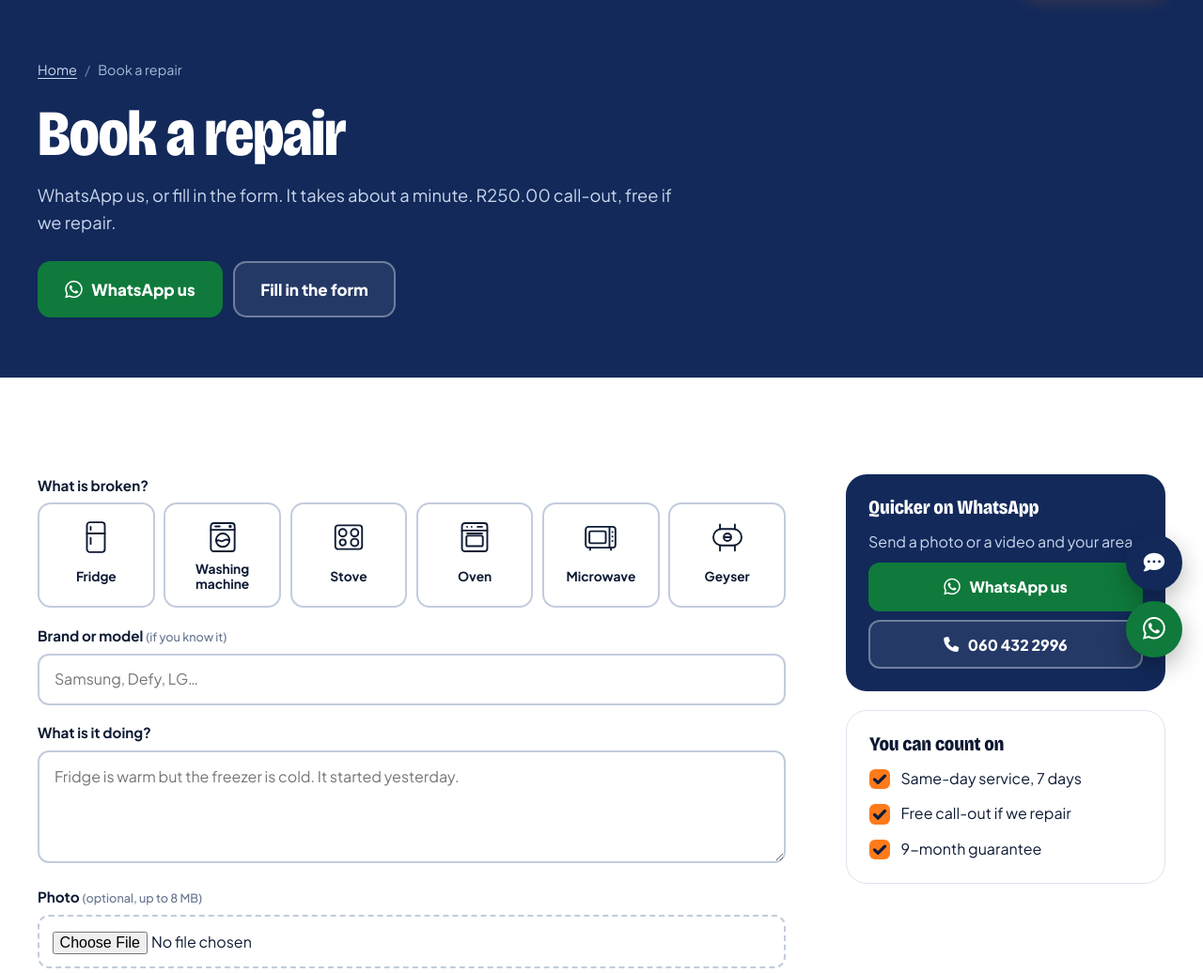
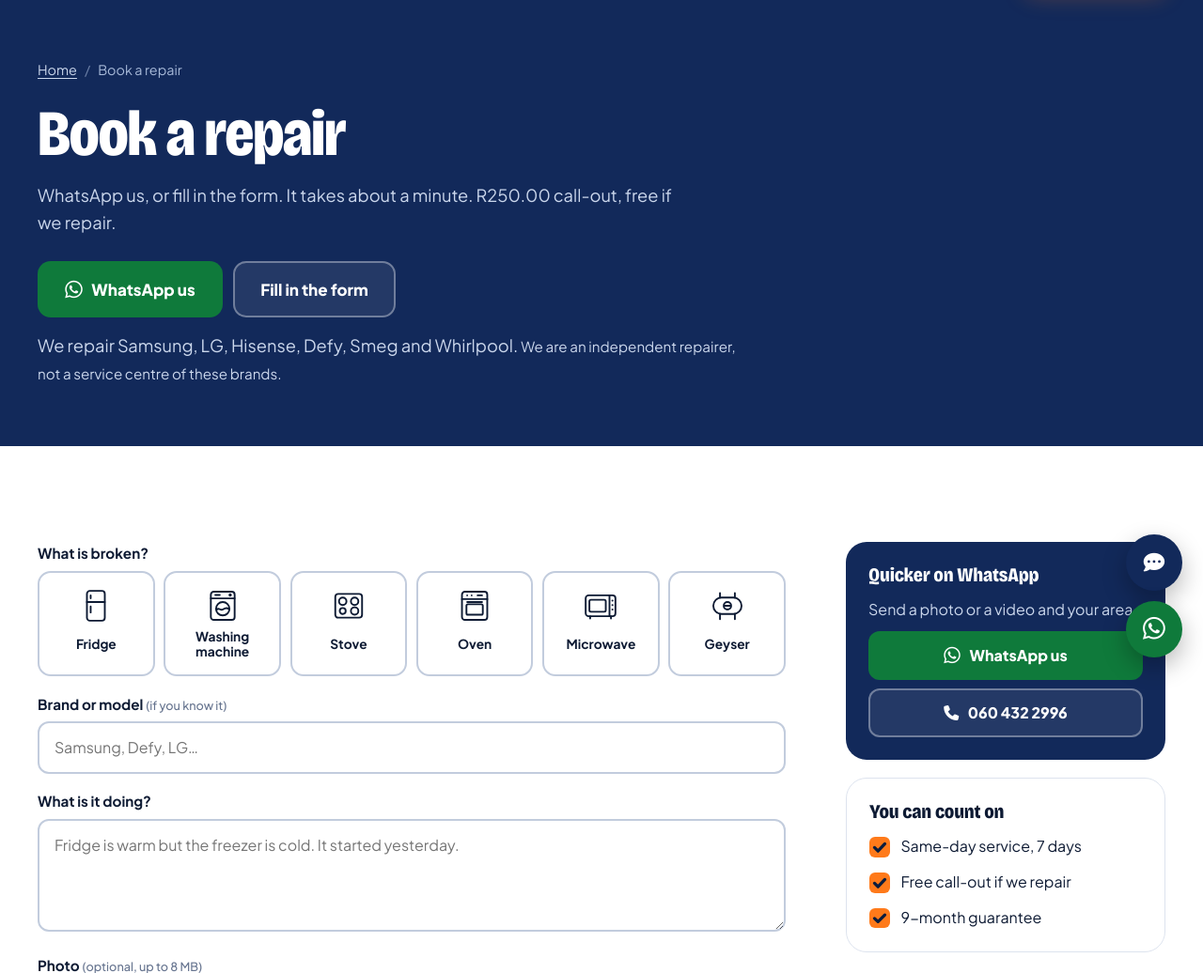
Before and after one commit to bothamaria169-code/sowetoappliancerepairs, a PHP site: page /sowetoappliancerepairs/book.php in a window 1280 px wide. Shown: the part 78-1114 px from the top of the page at 94% size. Run offline with PHP 8.4, Linux system fonts and the light colour scheme; data that the repository does not hold is empty; some libraries are stand-ins or nearby versions.

Commit message:
Name the repaired brands on the booking page
- /book lists Samsung, LG, Hisense, Defy, Smeg and Whirlpool, as in the Google Ads
- Says we are an independent repairer, not a service centre of these brands

Co-Authored-By: Claude Opus 5.5 <noreply@anthropic.com>

```diff
--- a/book.php
+++ b/book.php
@@ -51,7 +51,8 @@ siteOpen($svc ? $svc['name'] . ' in Soweto & Joburg | Book Today' : 'Book an App
 ]);
 ?>
 <section class="top top--plain"><div class="wrap top__in"><div><?= crumbs([['Book a repair', 'book']]) ?><h1><?= $svc ? e($svc['name']) . ' in Soweto &amp; Joburg' : 'Book a repair' ?></h1><p class="sub">WhatsApp us, or fill in the form. It takes about a minute. R<?= e(callout()) ?> call-out, free if we repair.</p>
-  <div class="row"><?= waButton($wa, 'WhatsApp us', 'btn btn-wa btn-lg') ?><a class="btn btn-glass btn-lg" href="#book-form">Fill in the form</a></div></div></div></section>
+  <div class="row"><?= waButton($wa, 'WhatsApp us', 'btn btn-wa btn-lg') ?><a class="btn btn-glass btn-lg" href="#book-form">Fill in the form</a></div>
+  <p class="sub">We repair <?= e(REPAIR_BRANDS) ?>. <small>We are an independent repairer, not a service centre of these brands.</small></p></div></div></section>
 <section class="sec"><div class="wrap split">
   <form class="form" id="book-form" method="post" enctype="multipart/form-data" data-busy>
     <?= csrfField() ?><input type="hidden" name="from_page" value="<?= e(parse_url((string) ($_SERVER['HTTP_REFERER'] ?? ''), PHP_URL_PATH) ?: '') ?>">
--- a/includes/content.php
+++ b/includes/content.php
@@ -7,6 +7,9 @@ declare(strict_types=1);
  * 20 areas) come from the company's flyer; the numbers are editable in
  * Admin → Settings → Business through biz().
  */
+
+/** Brands named in our Google Ads. Every brand in an ad must also be on the landing page (/book). */
+const REPAIR_BRANDS = 'Samsung, LG, Hisense, Defy, Smeg and Whirlpool';
 
 /** @return array<string, array> */
 function services(): array
```
